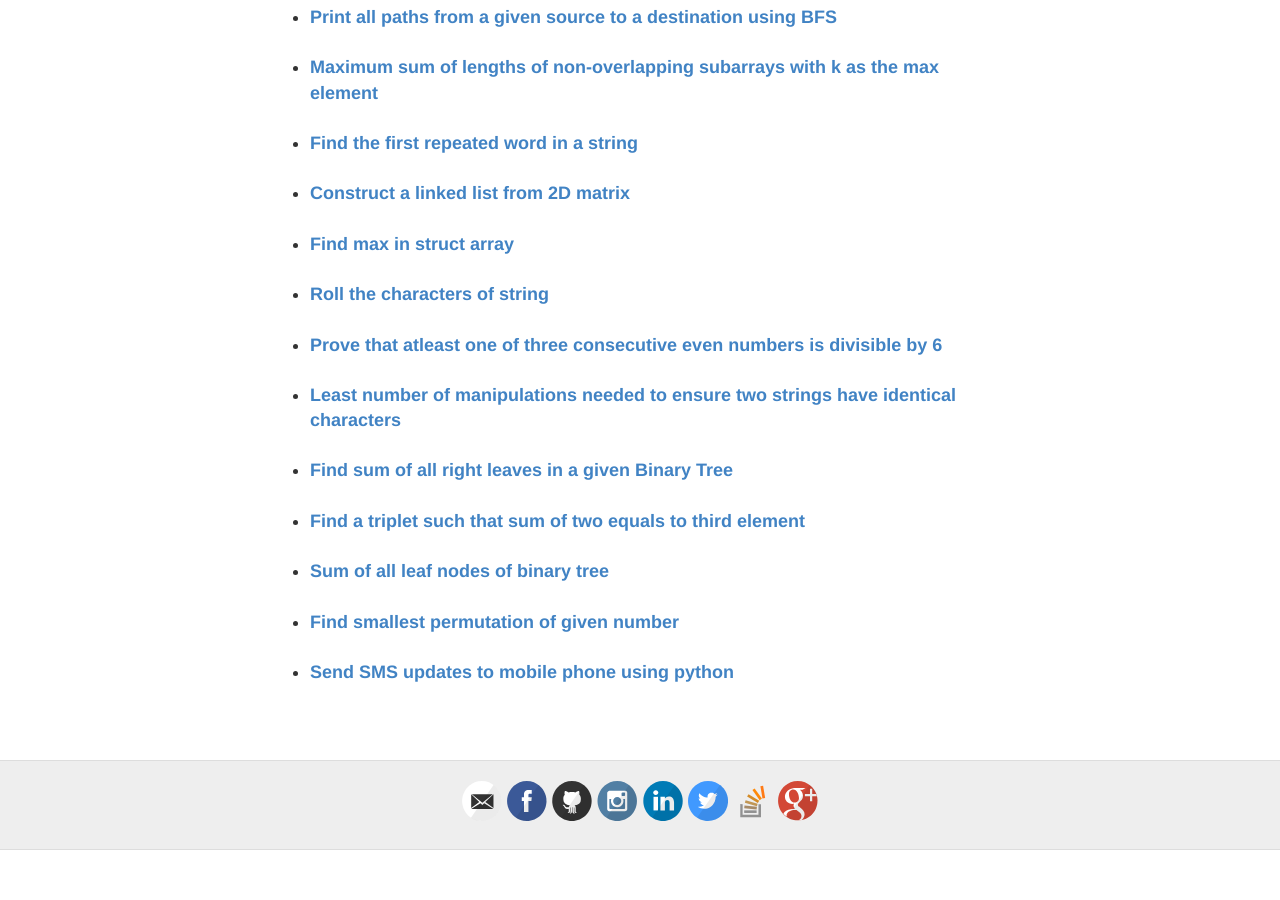
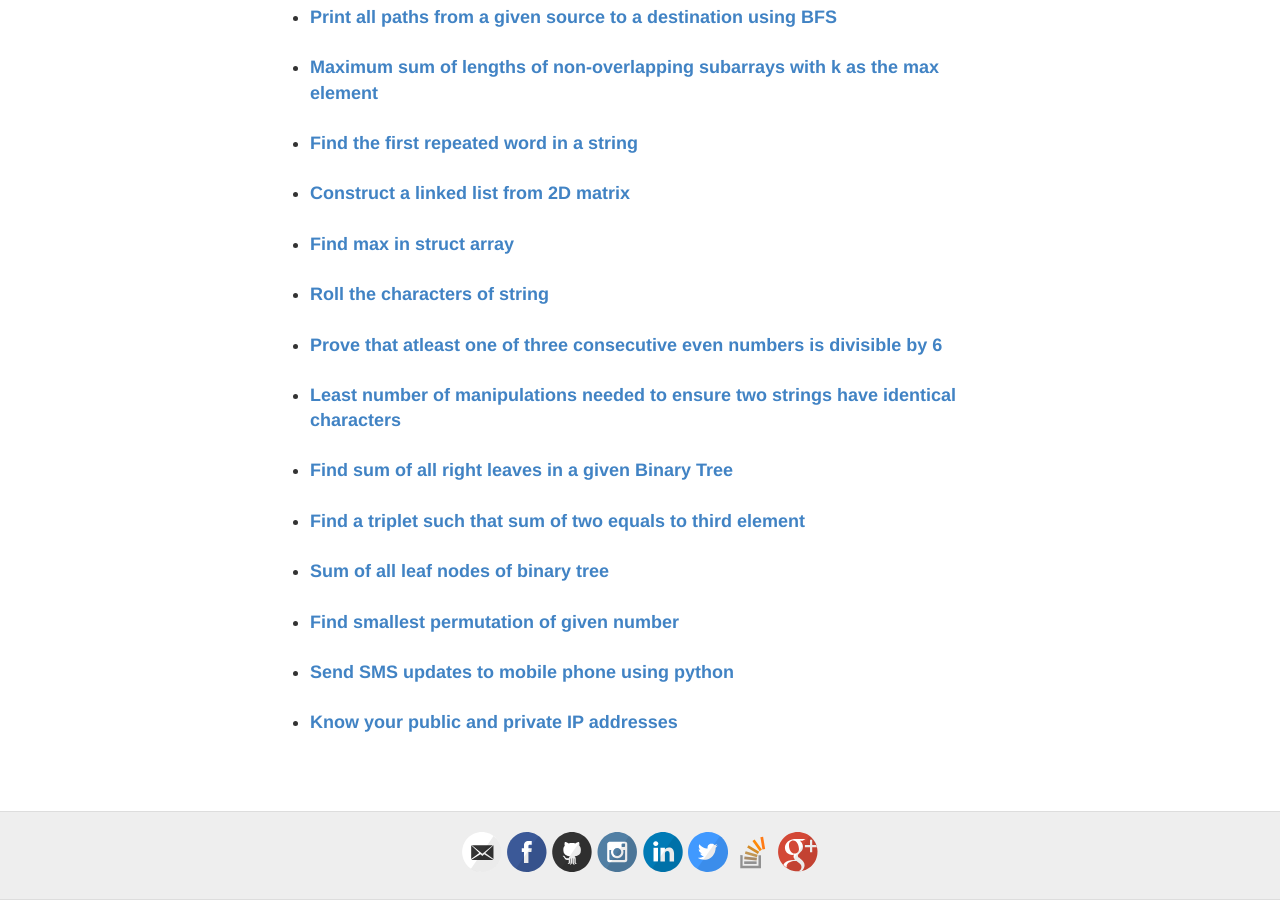
Before and after one commit to msdeep14/msdeep14.github.io, a Jekyll site: the page built from projects/geeksforgeeks_articles.html, in a window 1280 px wide and 900 px high, scrolled down 1248 px. Built offline with Jekyll 4.4.1, drawn with Linux system fonts in a browser that asks for light colours; before the commit the page ends 2098 px from its top, so only the background shows below that.

Commit message:
add geeksforgeeks article link

```diff
--- a/projects/geeksforgeeks_articles.html
+++ b/projects/geeksforgeeks_articles.html
@@ -49,6 +49,7 @@ permalink: /projects/geeksforgeeks_articles
         <li><strong><a target="_blank" href = "http://www.geeksforgeeks.org/sum-leaf-nodes-binary-tree/">Sum of all leaf nodes of binary tree</a></strong></li><br/>
         <li><strong><a target="_blank" href = "http://www.geeksforgeeks.org/find-smallest-permutation-given-number/">Find smallest permutation of given number</a></strong></li><br/>
         <li><strong><a target="_blank" href = "http://www.geeksforgeeks.org/send-sms-updates-mobile-phone-using-python/">Send SMS updates to mobile phone using python</a></strong></li><br/>
+        <li><strong><a target="_blank" href = "http://www.geeksforgeeks.org/know-public-private-ip-addresses/">Know your public and private IP addresses</a></strong></li><br/>
     </ul>
 </p>
 </body>
```
